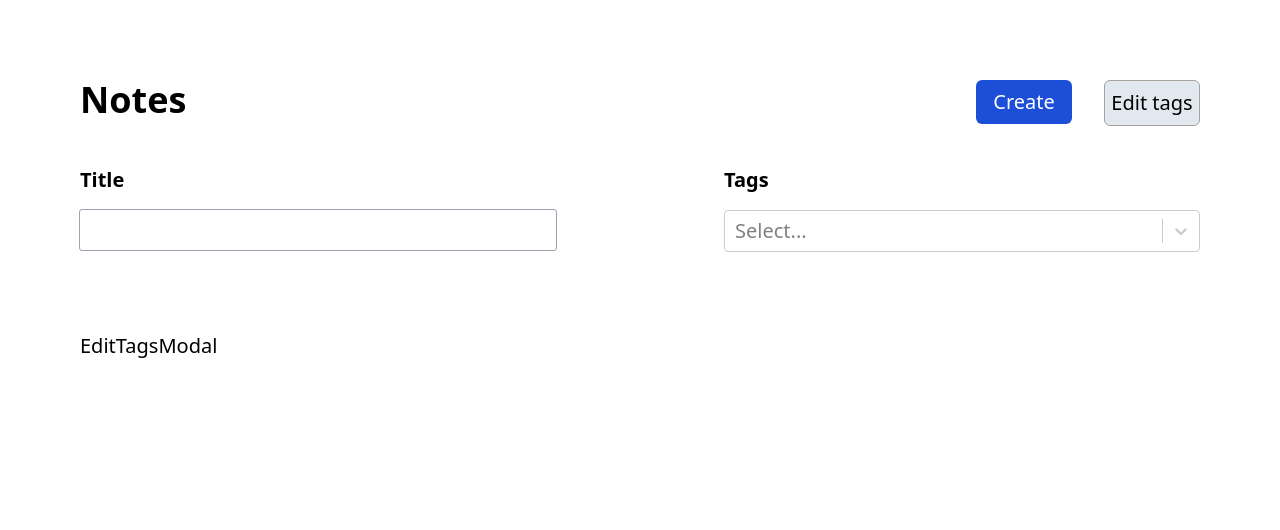
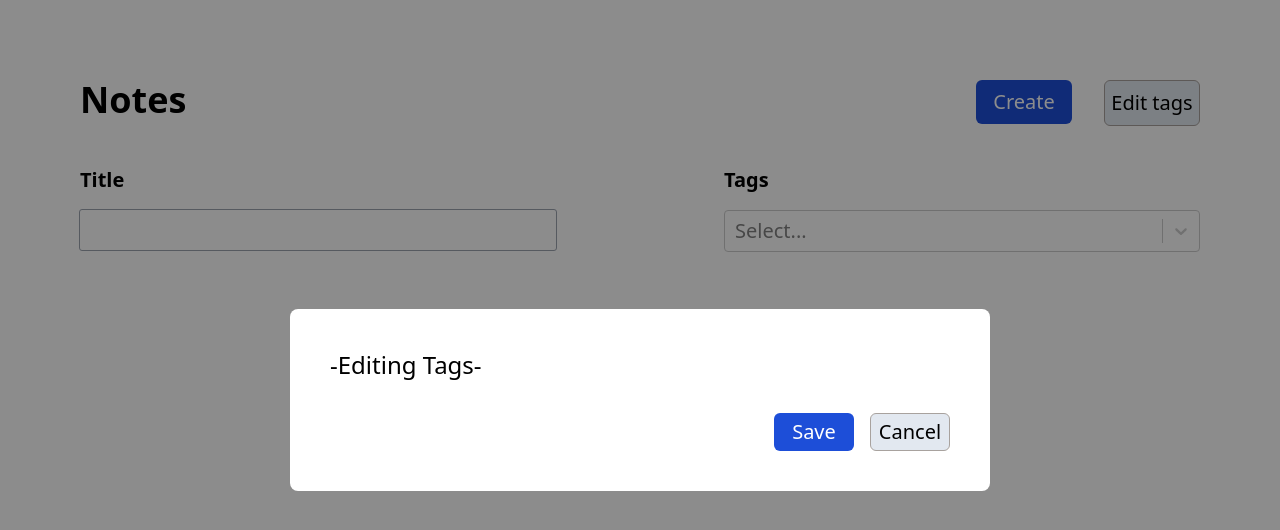
Before and after one commit to yopyx/ImpNote, a React (Vite) app: page / in a window 1280 px wide. Both pictures are taken after a click on the button "Edit tags". Shown: the top 530 px of the page. Built offline with nearby package versions, Linux system fonts and the light colour scheme.

Commit message:
Creating ui layout of EditTagsModal component

```diff
--- a/src/components/EditTagsModal.tsx
+++ b/src/components/EditTagsModal.tsx
@@ -1,5 +1,48 @@
-const EditTagsModal = () => {
-  return <div>EditTagsModal</div>;
+import { Tag } from "../App";
+
+type EditModalProps = {
+  availableTags: Tag[];
+};
+
+const EditTagsModal = ({ availableTags }: EditModalProps) => {
+  return (
+    <div className="-m-20 absolute flex justify-center bg-black bg-opacity-45 w-screen h-screen">
+      <div className="flex flex-col w-[700px] p-10 h-max rounded-lg bg-white my-auto gap-y-4">
+        <h1 className="text-2xl">-Editing Tags-</h1>
+        <ul className="flex flex-col gap-y-4">
+          {availableTags.map((t) => (
+            <li
+              key={t.id}
+              className="flex font-semibold border-2 p-1 justify-between"
+            >
+              <input
+                type="text"
+                defaultValue={t.label}
+                className="outline-none"
+              />
+              <button className="text-red-600 border-2 border-red-600 px-2 pb-1">
+                x
+              </button>
+            </li>
+          ))}
+        </ul>
+        <div className="flex justify-end gap-x-4">
+          <button
+            type="submit"
+            className="py-1 w-20 rounded-md text-white bg-blue-700 hover:bg-blue-800"
+          >
+            Save
+          </button>
+          <button
+            type="button"
+            className="py-1 w-20 rounded-md bg-slate-200 border-stone-400 border-[1px] hover:bg-slate-300"
+          >
+            Cancel
+          </button>
+        </div>
+      </div>
+    </div>
+  );
 };
 
 export default EditTagsModal;
--- a/src/components/NotesList.tsx
+++ b/src/components/NotesList.tsx
@@ -94,7 +94,7 @@ const NotesList = ({ availableTags, simplifiedNotes }: NotesListProps) => {
           </Link>
         ))}
       </div>
-      {editModalIsOpen && <EditTagsModal />}
+      {editModalIsOpen && <EditTagsModal availableTags={availableTags} />}
     </div>
   );
 };
```
